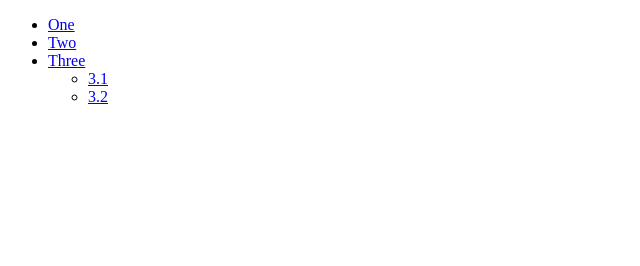
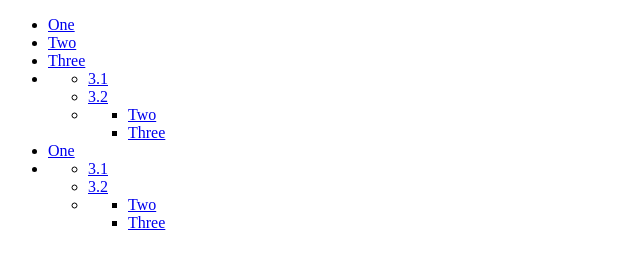
Before and after one commit to boulderboy/js2, a plain HTML site: page index.html in a window 1280 px wide. Shown: the whole page, without its empty margins (0-640 px from the left). Drawn offline with Linux system fonts and the light colour scheme.

Commit message:
html для первых двух заданий

```diff
--- a/index.html
+++ b/index.html
@@ -6,7 +6,7 @@
 </head>
 <body>
 <div id="container">
-        <div id="123"></div>
+    <div id="item"></div>
 </div>
 <script src="js.js"></script>
 <script>
@@ -15,15 +15,16 @@
     var item3 = new MenuItem('item3', 'Three', '/3');
     var item5 = new MenuItem('underItem1', '3.1', '/3.1');
     var item6 = new MenuItem('underItem2', '3.2', '/3.2');
-        var item4 = new Menu('nope','yes', [item5, item6]);
+    var subSubMenu = new SubMenu('1', '2', [item2, item3]);
+    var subMenu = new SubMenu('nope','yes', [item5, item6, subSubMenu]);
 
-        var menu = new Menu('menu', 'menu', [item1, item2, item3, item4]);
+    var menu = new Menu('menu', 'menu', [item1, item2, item3, subMenu, item1, subMenu]);
+
 
     document.getElementById('container').appendChild(menu.render());
-        Container.prototype.remove('123');
+
+    menu.remove('item');
 
 </script>
-
-    <!--<script src="test.js"></script>-->
 </body>
 </html>
```
Lines whose indentation alone changed are shown as unchanged.
